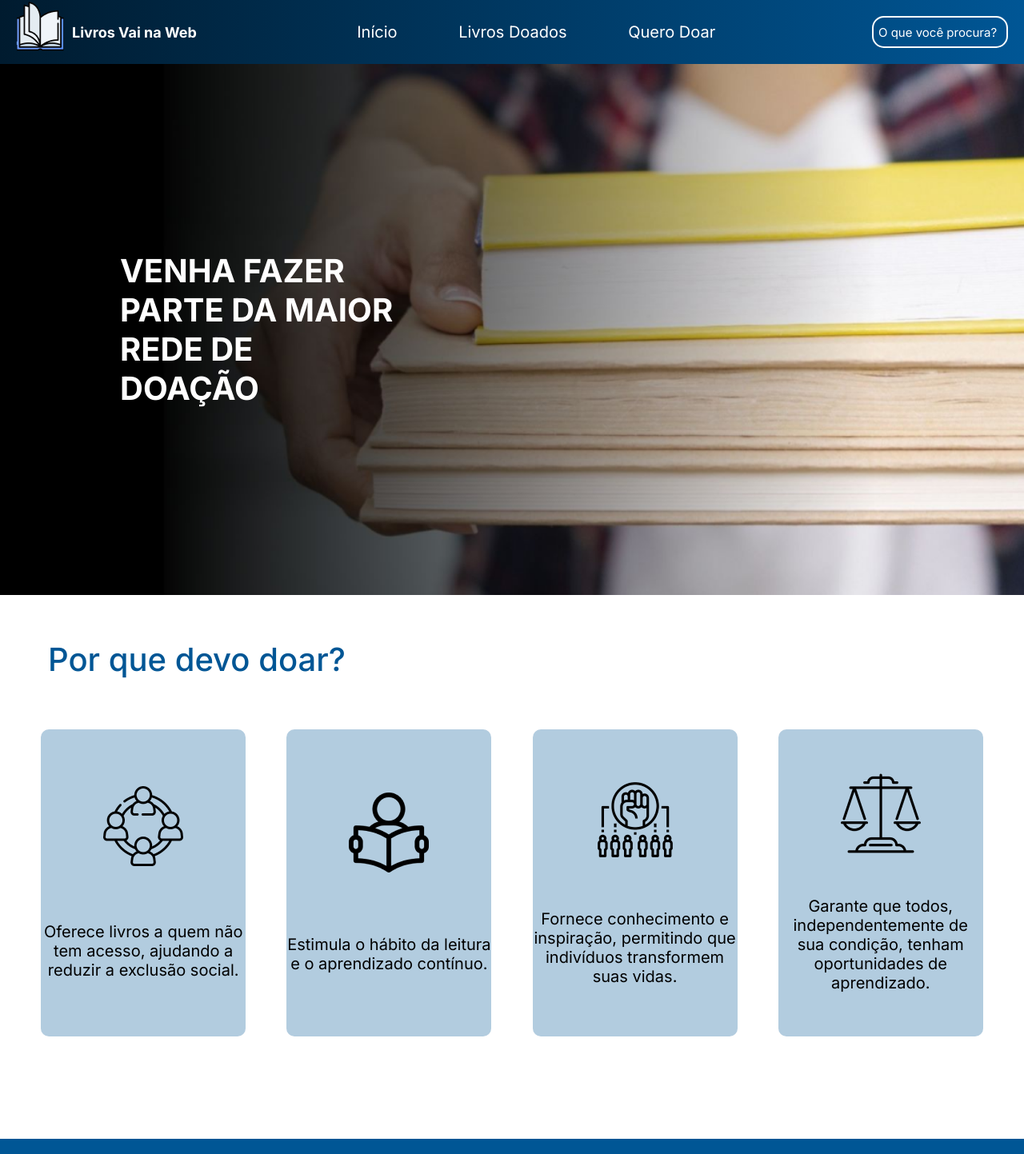
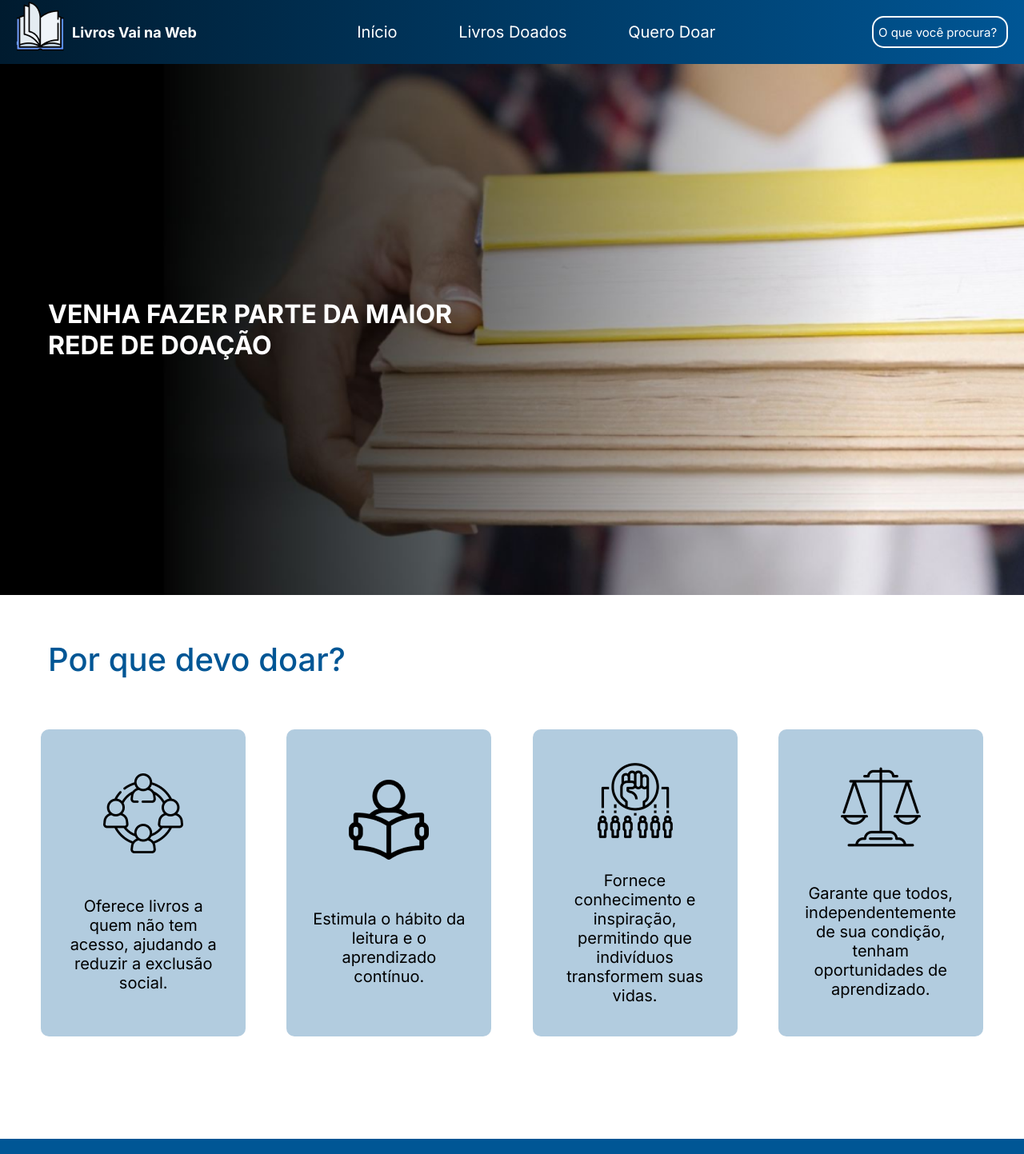
Before and after one commit to ApenasAngelo/Livros-Vai-na-Web, a React (Vite) app: page / in a window 1280 px wide. Shown: the top 1443 px of the page at 80% size. Built offline with nearby package versions, Linux system fonts and the light colour scheme.

Commit message:
Responsividade da home page concluida Adicionado script para expor site para rede local

```diff
--- a/package.json
+++ b/package.json
@@ -5,6 +5,7 @@
   "type": "module",
   "scripts": {
     "dev": "vite",
+    "host": "vite --host",
     "build": "vite build",
     "lint": "eslint .",
     "preview": "vite preview"
--- a/src/pages/Home/home.module.scss
+++ b/src/pages/Home/home.module.scss
@@ -3,21 +3,23 @@
   background-repeat: no-repeat;
   background-size: cover;
   background-position: center;
-  height: 83vh;
+  height: 30vh;
   display: flex;
+  justify-content: center;
   align-items: center;
 
   h2 {
     color: white;
-    width: 27vw;
-    margin-left: 150px;
-    font-size: 40px;
+    width: 100%;
+    margin: 0 10vw;
+    font-size: 24px;
     font-weight: 700;
+    text-align: center;
   }
 }
 
 .devoDoar {
-  height: 85vh;
+  height: auto;
   font-weight: 400;
   display: flex;
   flex-direction: column;
@@ -25,14 +27,14 @@
   div {
     height: 15vh;
     display: flex;
+    justify-content: center;
     align-items: center;
 
     h2 {
       color: rgba(0, 86, 149, 1);
-      margin-top: 5vh;
-      margin-left: 60px;
-
-      font-size: 40px;
+      margin: 5vh 0;
+      text-align: center;
+      font-size: 28px;
       font-weight: 500;
     }
   }
@@ -40,13 +42,17 @@
 
 .boxCard {
   display: flex;
-  height: 60vh;
+  flex-direction: column;
   align-items: center;
   justify-content: space-evenly;
+  height: auto;
+  margin-bottom: 10vh;
 
   article {
-    width: 20%;
-    height: 80%;
+    width: 80%;
+    height: 30vh;
+    margin: 0 0 20px 0;
+    padding: 3vh 5vw;
     background-color: rgba(1, 87, 148, 0.3);
     display: flex;
     flex-direction: column;
@@ -54,9 +60,142 @@
     justify-content: space-evenly;
     border-radius: 10px;
 
+    img {
+      width: 50px;
+      height: 50px;
+    }
+
     p {
       text-align: center;
-      font-size: 20px;
+      font-size: 16px;
+      margin-top: 3vh;
     }
   }
 }
+
+@media (min-width: 768px) {
+  .post {
+    height: 30vh;
+    justify-content: start;
+
+    h2 {
+      width: 27vw;
+      margin-left: 60px;
+      font-size: 24px;
+      text-align: left;
+    }
+  }
+
+  .devoDoar {
+    height: auto;
+
+    div {
+      justify-content: start;
+
+      h2 {
+        margin: 5vh 60px;
+        text-align: center;
+
+        font-size: 28px;
+      }
+    }
+  }
+
+  .boxCard {
+    display: grid;
+    grid-template-columns: repeat(2, 1fr);
+    place-items: center;
+    gap: 5vh 0;
+    height: auto;
+    margin-bottom: 10vh;
+
+    article {
+      width: 80%;
+      height: 30vh;
+      padding: 3vh 5vw;
+
+      img {
+        width: 50px;
+        height: 50px;
+      }
+
+      p {
+        font-size: 16px;
+        margin-top: 3vh;
+      }
+    }
+  }
+}
+
+@media (min-width: 1024px) {
+  .post {
+    height: 83vh;
+    justify-content: left;
+
+    h2 {
+      width: 40vw;
+      margin: 0 0 0 60px;
+      font-size: 32px;
+      text-align: left;
+    }
+  }
+
+  .devoDoar {
+    height: 85vh;
+
+    div {
+      justify-content: left;
+
+      h2 {
+        margin: 5vh 60px 0;
+        text-align: center;
+
+        font-size: 40px;
+      }
+    }
+  }
+
+  .boxCard {
+    display: flex;
+    flex-direction: row;
+    height: 60vh;
+
+    article {
+      width: 20%;
+      height: 80%;
+      margin: 0;
+      padding: 3vh 2vw;
+
+      img {
+        width: 100px;
+        height: 100px;
+      }
+
+      p {
+        font-size: 20px;
+        margin-top: 3vh;
+      }
+    }
+  }
+}
+
+@media (min-width: 1440px) {
+  .post {
+    h2 {
+      width: 27vw;
+      font-size: 40px;
+    }
+  }
+}
+
+@media (min-width: 2560px) {
+  .boxCard {
+    article {
+      padding: 1vh 2vw;
+
+      p {
+        font-size: 28px;
+      }
+    }
+  }
+}
```
